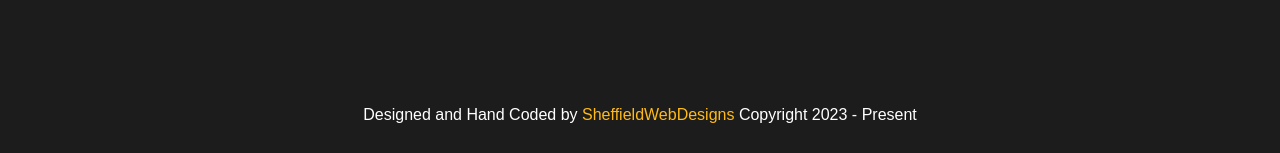
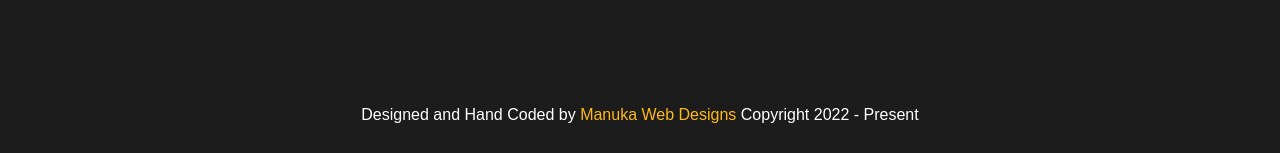
Before and after one commit to ListerineTricksterBean/Cookie-shop, a plain HTML site: page index.html in a window 1280 px wide. Shown: the part 6429-6582 px from the top of the page. Drawn offline with Linux system fonts and the light colour scheme; a web font is replaced by a local one.

Commit message:
Update index.html

```diff
--- a/index.html
+++ b/index.html
@@ -67,9 +67,6 @@
     </div>
 </div>
     <main id="main">
-
-
-<!-- Enter html code below -->
 
 <!-- ============================================ -->
 <!--                    Hero                      -->
@@ -343,18 +340,13 @@
 
     <div class="credit">
         <span>Designed and Hand Coded by</span>
-        <a href="https://media.npr.org/assets/img/2015/03/03/overly_custom-39399d2cf8b6395770e3f10fd45b22ce39df70d4.jpg" target="_https://media.npr.org/assets/img/2015/03/03/overly_custom-39399d2cf8b6395770e3f10fd45b22ce39df70d4.jpg" rel="noopener">SheffieldWebDesigns</a>
-        <span class="copyright"> Copyright 2023 - Present</span>
+        <a href="https://media.npr.org/assets/img/2015/03/03/overly_custom-39399d2cf8b6395770e3f10fd45b22ce39df70d4.jpg" target="_https://media.npr.org/assets/img/2015/03/03/overly_custom-39399d2cf8b6395770e3f10fd45b22ce39df70d4.jpg" rel="noopener">Manuka Web Designs</a>
+        <span class="copyright"> Copyright 2022 - Present</span>
     </div>
 </footer>
 
     <script defer="" src="nav-js.js"></script>
 
-    <!--
-        This script adds a class to the body after scrolling 100px
-        and we used these body.scroll styles to create some on scroll
-        animations with the navbar
-    -->
     <script defer="">
         document.addEventListener('scroll', (e) => {
             const scroll = document.documentElement.scrollTop;
```
